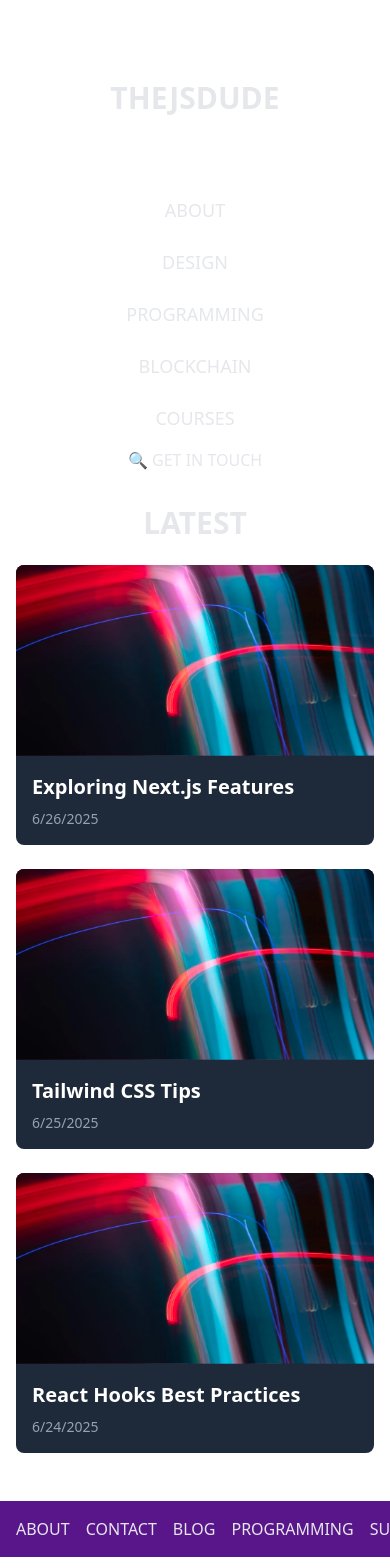
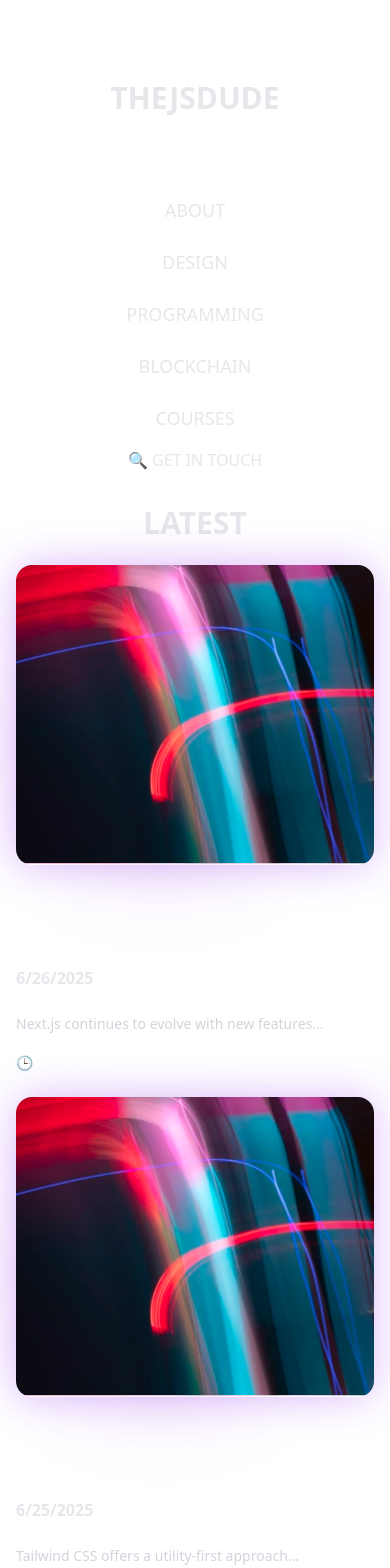
Before and after one commit to Siddami/blogpost-viewer, a Next.js app: page / in a window 390 px wide. Shown: the top 1568 px of the page. Built offline with nearby package versions, Linux system fonts and the light colour scheme.

Commit message:
feat: add blog card component and made it reuseable and responsive

```diff
--- a/app/components/BlogCard.tsx
+++ b/app/components/BlogCard.tsx
@@ -1,45 +1,111 @@
+// components/BlogCard.tsx
 import Image from "next/image";
 import { Article } from "../types";
 
 interface BlogCardProps {
   article: Article;
   onClick: () => void;
+  className?: string;
+  layout?: "vertical" | "horizontal" | "horizontal-reverse";
+  dateTop?: string;
+  dateBottom?: string;
 }
 
-export default function BlogCard({ article, onClick }: BlogCardProps) {
+export default function BlogCard({
+  article,
+  onClick,
+  className = "",
+  layout = "vertical",
+  dateTop,
+  dateBottom,
+}: BlogCardProps) {
   const publishedDate = article.publishedAt
     ? new Date(article.publishedAt).toLocaleDateString()
     : "No date";
 
+  const getLayoutClasses = () => {
+    switch (layout) {
+      case "horizontal":
+        return "flex-col lg:flex-row";
+      case "horizontal-reverse":
+        return "flex-col lg:flex-row-reverse";
+      default:
+        return "flex-col";
+    }
+  };
+
+  const glowBg =
+    layout !== "vertical"
+      ? ""
+      : "before:content-[''] before:absolute before:top-20 before:left-12 before:w-48 before:h-48 before:bg-purple-700 before:opacity-30 before:blur-3xl before:rounded-full";
+
   return (
     <article
-      className="bg-gray-800 rounded-lg overflow-hidden cursor-pointer hover:bg-gray-700 transition-colors"
+      className={`group relative flex ${getLayoutClasses()} gap-14 cursor-pointer ${className} ${glowBg}`}
       onClick={onClick}
-      tabIndex={0}
       onKeyDown={(e) => e.key === "Enter" && onClick()}
       role="button"
+      tabIndex={0}
       aria-label={`View article: ${article.title || "Untitled"}`}
     >
+      {/* Image Block */}
       {article.urlToImage ? (
-        <div className="relative h-48">
+        <div className="relative w-full h-[300px] rounded-2xl overflow-hidden shadow-[0_0_40px_rgba(168,85,247,0.4)]">
           <Image
             src={article.urlToImage}
             alt={article.title || "Article image"}
             fill
-            className="object-cover"
-            sizes="(max-width: 640px) 100vw, (max-width: 1024px) 50vw, 33vw"
+            className="object-cover rounded-xl"
+            sizes="(max-width: 1024px) 100vw, 50vw"
           />
         </div>
       ) : (
-        <div className="h-48 bg-gray-700 flex items-center justify-center">
-          <span className="text-gray-400">No image</span>
+        <div className="w-full h-[300px] bg-gray-700 flex items-center justify-center text-gray-400 rounded-xl">
+          No image
         </div>
       )}
-      <div className="p-4">
-        <h2 className="text-xl font-semibold text-white line-clamp-2">
+
+      {/* Text Block */}
+      <div className="w-full flex flex-col justify-between gap-3">
+        <h2 className="text-white text-2xl lg:text-3xl font-bold leading-snug group-hover:text-purple-400 transition-colors">
           {article.title || "Untitled"}
         </h2>
-        <p className="text-gray-400 text-sm mt-2">{publishedDate}</p>
+        <span className={`mr-auto font-bold ${dateTop}`}>
+          {publishedDate}
+        </span>
+
+        <div className="flex gap-2 flex-wrap font-bold">
+          {article.keywords?.map((tag) => (
+            <span
+              key={tag}
+              className={
+                tag === "javascript"
+                  ? "text-[#9BB848]"
+                  : tag === "nextjs"
+                  ? "text-[#48B8AA]"
+                  : tag === "stripe"
+                  ? "text-[#B89F48]"
+                  : "text-gray-400"
+              }
+            >
+              #{tag}
+            </span>
+          ))}
+        </div>
+
+        <p className="text-gray-300 text-sm font-light line-clamp-3">
+          {article.content || "No content available."}
+        </p>
+
+        <div className="flex items-center gap-2 text-xs text-white mt-2">
+          <span className="text-[14px] font-black">🕒</span>
+          <span className="font-bold">
+            {article.readTime || "5-7 minutes read"}
+          </span>
+          <span className={`ml-auto font-bold ${dateBottom}`}>
+            {publishedDate}
+          </span>
+        </div>
       </div>
     </article>
   );
```
